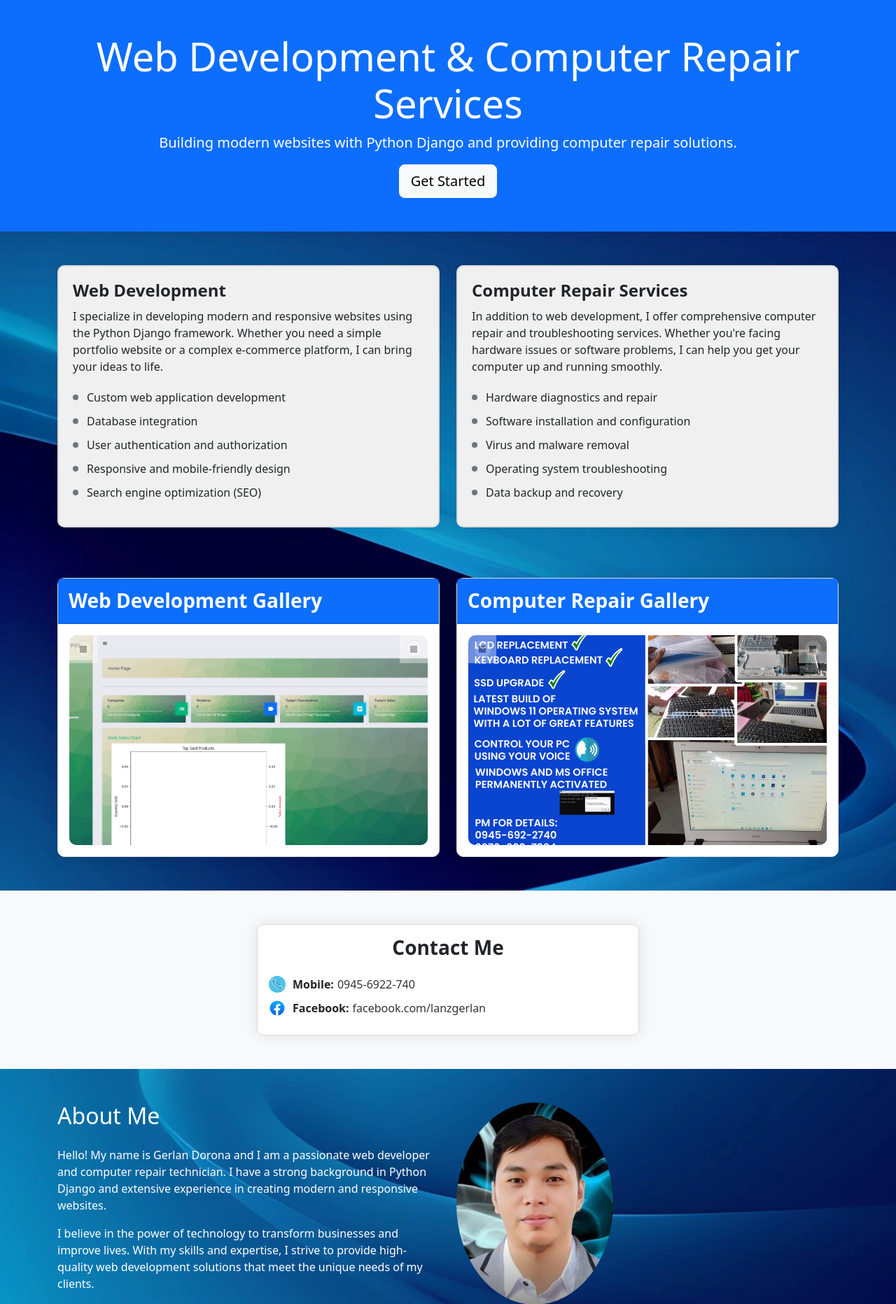
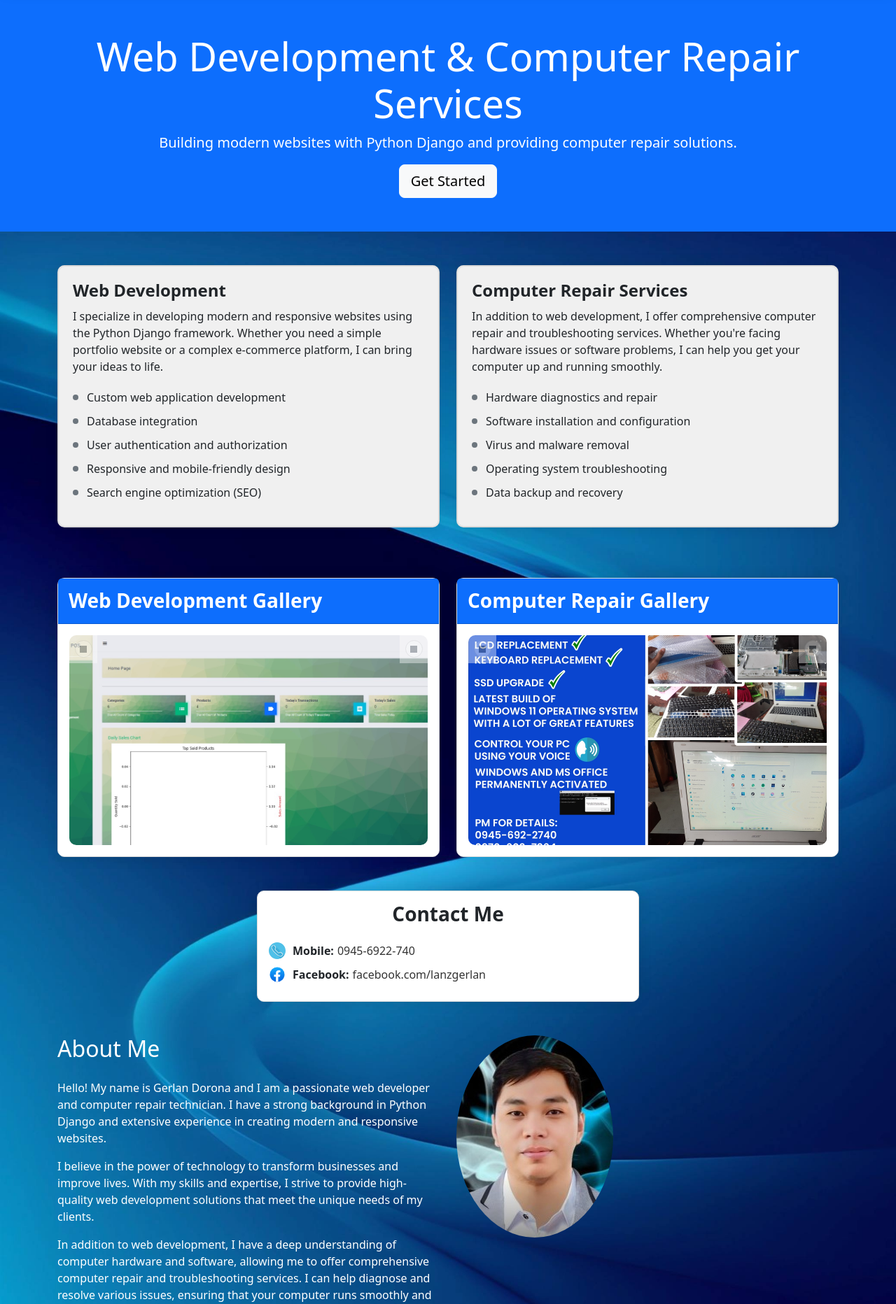
Before and after one commit to lanzy-lanzy/lanzy, a Django app: page / in a window 1280 px wide. Shown: the part 129-1993 px from the top of the page at 70% size. Run offline with Django 4.2, Linux system fonts and the light colour scheme; some libraries are stand-ins or nearby versions.

Commit message:
Update landing_page.html

```diff
--- a/myapp/templates/landing_page.html
+++ b/myapp/templates/landing_page.html
@@ -173,7 +173,7 @@
   </div>
 </section>
 
-<section id="contact" class="bg-light py-5">
+<section id="contact"py-5">
   <div class="container">
     <div class="row">
       <div class="col-md-6 mx-auto">
```
